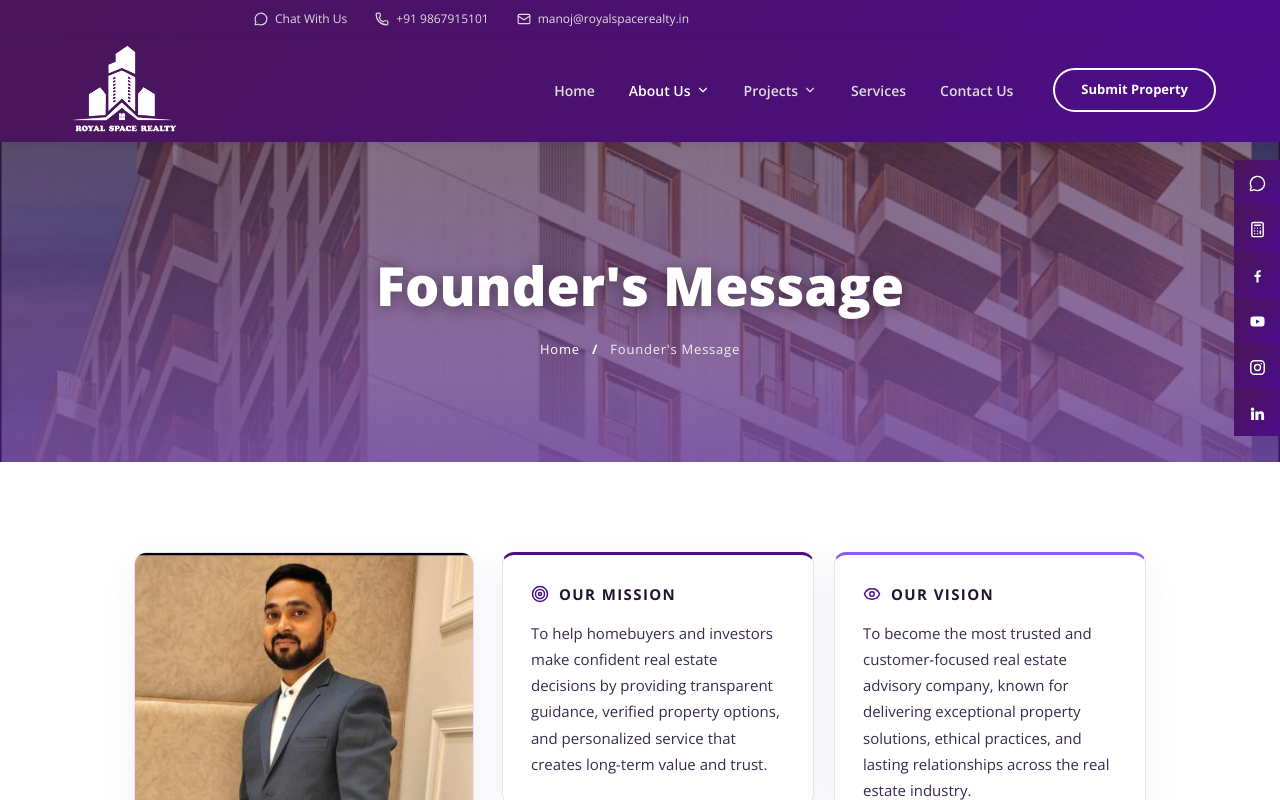
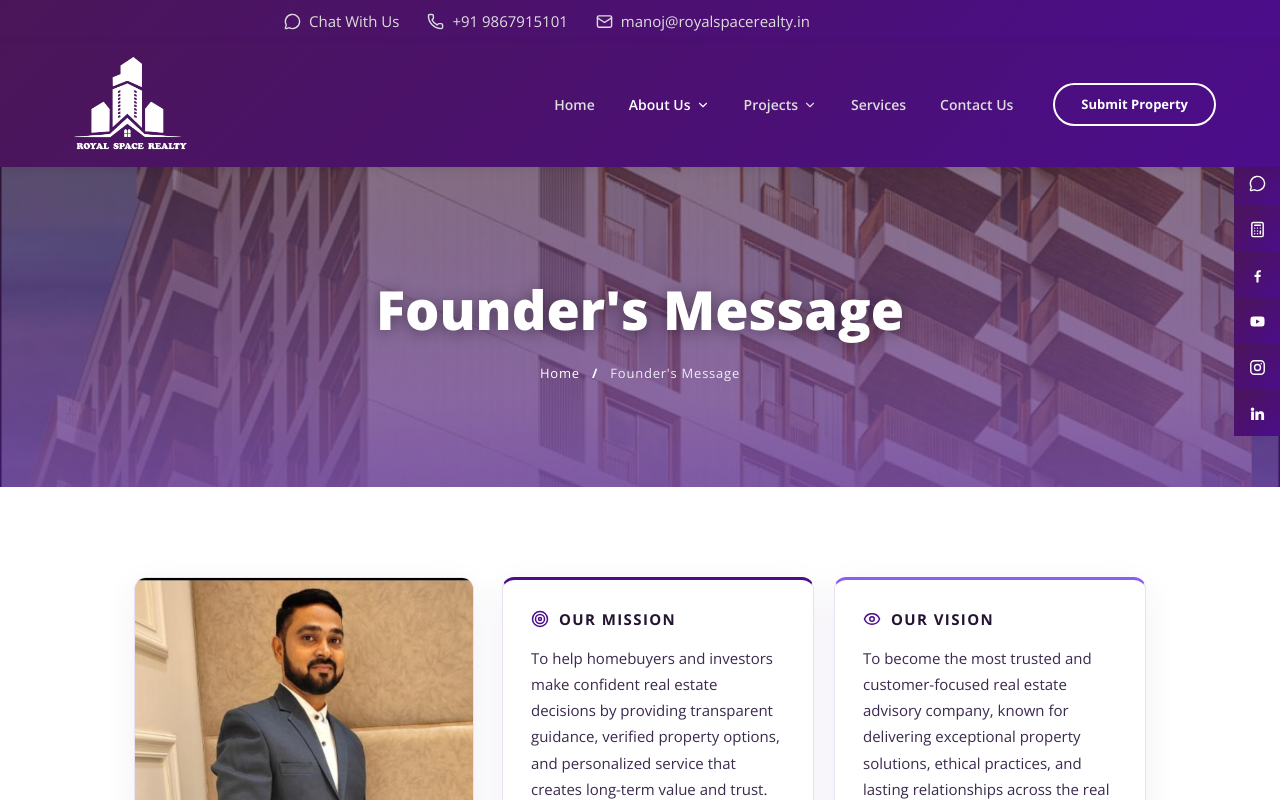
Before and after one commit to QenixLabs/royalspacerealty, a Next.js app: page /founders-message in a window 1280 px wide. Shown: the top 800 px of the page. Built offline with nearby package versions, Linux system fonts and the light colour scheme.

Commit message:
style: header topbar rework — new construction/ready-to-move nav, transparent logo, centered contact strip, founder img flip, contact hours

```diff
--- a/app/contact/page.tsx
+++ b/app/contact/page.tsx
@@ -62,7 +62,7 @@ export default function ContactPage() {
                 <Clock size={20} />
                 <div>
                   <strong>Working Hours</strong>
-                  <p>Mon – Sat, 10:00 AM – 7:00 PM</p>
+                  <p>All Days - 10am - 8pm</p>
                 </div>
               </div>
             </div>
--- a/app/founders-message/page.tsx
+++ b/app/founders-message/page.tsx
@@ -71,6 +71,7 @@ export default function FoundersMessagePage() {
                   alt="Manoj Suryavanshi, Founder of Royal Space Realty"
                   loading="eager"
                   decoding="async"
+                  style={{ transform: 'scaleX(-1)' }}
                 />
                 <div className="rs-fm-photo-meta">
                   <p>Manoj Suryavanshi</p>
--- a/app/globals.css
+++ b/app/globals.css
@@ -178,14 +178,14 @@
 .rs-site { background: #fff; color: var(--text); font-family: 'Open Sans', Arial, sans-serif; font-size: 14px; overflow-x: hidden; }
 
 /* top strip */
-.rs-topbar { align-items: center; background: var(--rs-grad); display: flex; gap: 28px; justify-content: flex-start; padding: 10px 5vw 10px calc(5vw + 190px); }
-.rs-topbar a { align-items: center; color: #ddd; display: inline-flex; font-size: 12px; gap: 7px; text-decoration: none; }
+.rs-topbar { align-items: center; background: var(--rs-grad); display: flex; gap: 28px; justify-content: flex-start; padding: 10px 5vw 10px calc(5vw + 220px); }
+.rs-topbar a { align-items: center; color: #ddd; display: inline-flex; font-size: 15px; gap: 8px; text-decoration: none; white-space: nowrap; }
 .rs-topbar a:hover { color: #fff; }
 
 /* header */
-.rs-header { align-items: center; background: var(--rs-grad); box-shadow: 0 2px 10px rgba(0,0,0,.08); display: flex; gap: 40px; height: 104px; justify-content: space-between; padding: 0 5vw; position: sticky; top: 0; z-index: 50; }
+.rs-header { align-items: center; background: var(--rs-grad); box-shadow: 0 2px 10px rgba(0,0,0,.08); display: flex; gap: 40px; justify-content: space-between; padding: 14px 5vw; position: sticky; top: 0; z-index: 50; }
 .rs-brand { align-items: center; color: #fff; display: flex; gap: 12px; text-decoration: none; }
-.rs-brand-logo { display: block; height: 88px; mix-blend-mode: screen; object-fit: contain; width: auto; }
+.rs-brand-logo { display: block; height: 96px; object-fit: contain; width: auto; }
 .rs-nav { align-items: center; display: flex; gap: 34px; margin-left: auto; }
 .rs-nav a { color: #ddd; font-size: 14px; font-weight: 600; text-decoration: none; }
 .rs-nav a:hover { color: #fff; }
@@ -388,7 +388,8 @@
   .rs-stats { grid-template-columns: repeat(2, 1fr); }
 }
 @media (max-width: 800px) {
-  .rs-header { height: 72px; }
+  .rs-header { height: 72px; padding: 0 5vw; }
+  .rs-brand-logo { height: 56px; }
   .rs-nav { background: var(--dark); box-shadow: 0 10px 20px rgba(0,0,0,.08); display: none; flex-direction: column; gap: 0; left: 0; position: absolute; right: 0; top: 72px; }
   .rs-nav.rs-nav-open { display: flex; }
   .rs-nav a { border-top: 1px solid #333; color: #eee; padding: 15px 6vw; }
--- a/components/site-header.tsx
+++ b/components/site-header.tsx
@@ -25,7 +25,7 @@ const navLinks: NavLink[] = [
     children: [
       {
         href: '/projects',
-        label: 'Under Construction',
+        label: 'New Construction',
         children: [
           { href: '/projects', label: 'All Projects' },
           { href: '/projects?location=Kandivali', label: 'Projects In Kandivali' },
@@ -34,7 +34,17 @@ const navLinks: NavLink[] = [
           { href: '/projects?location=Goregaon', label: 'Projects In Goregaon' },
         ],
       },
-      { href: '/projects?type=resale', label: 'Resale Properties' },
+      {
+        href: '/projects?type=resale',
+        label: 'Ready to Move',
+        children: [
+          { href: '/projects?type=resale', label: 'All Ready to Move' },
+          { href: '/projects?type=resale&location=Kandivali', label: 'Ready to Move In Kandivali' },
+          { href: '/projects?type=resale&location=Borivali', label: 'Ready to Move In Borivali' },
+          { href: '/projects?type=resale&location=Malad', label: 'Ready to Move In Malad' },
+          { href: '/projects?type=resale&location=Goregaon', label: 'Ready to Move In Goregaon' },
+        ],
+      },
     ],
   },
   { href: '/services', label: 'Services' },
@@ -137,13 +147,13 @@ export function SiteHeader() {
     <>
       <div className="rs-topbar">
         <a href="https://wa.link/b9joi2" target="_blank" rel="noreferrer">
-          <MessageCircle size={14} /> Chat With Us
+          <MessageCircle size={17} /> Chat With Us
         </a>
         <a href="tel:+919867915101">
-          <Phone size={14} /> +91 9867915101
+          <Phone size={17} /> +91 9867915101
         </a>
         <a href="mailto:manoj@royalspacerealty.in">
-          <Mail size={14} /> manoj@royalspacerealty.in
+          <Mail size={17} /> manoj@royalspacerealty.in
         </a>
       </div>
 
```
Also changed, not shown: public/royalspacerealty_white_hd.png.
